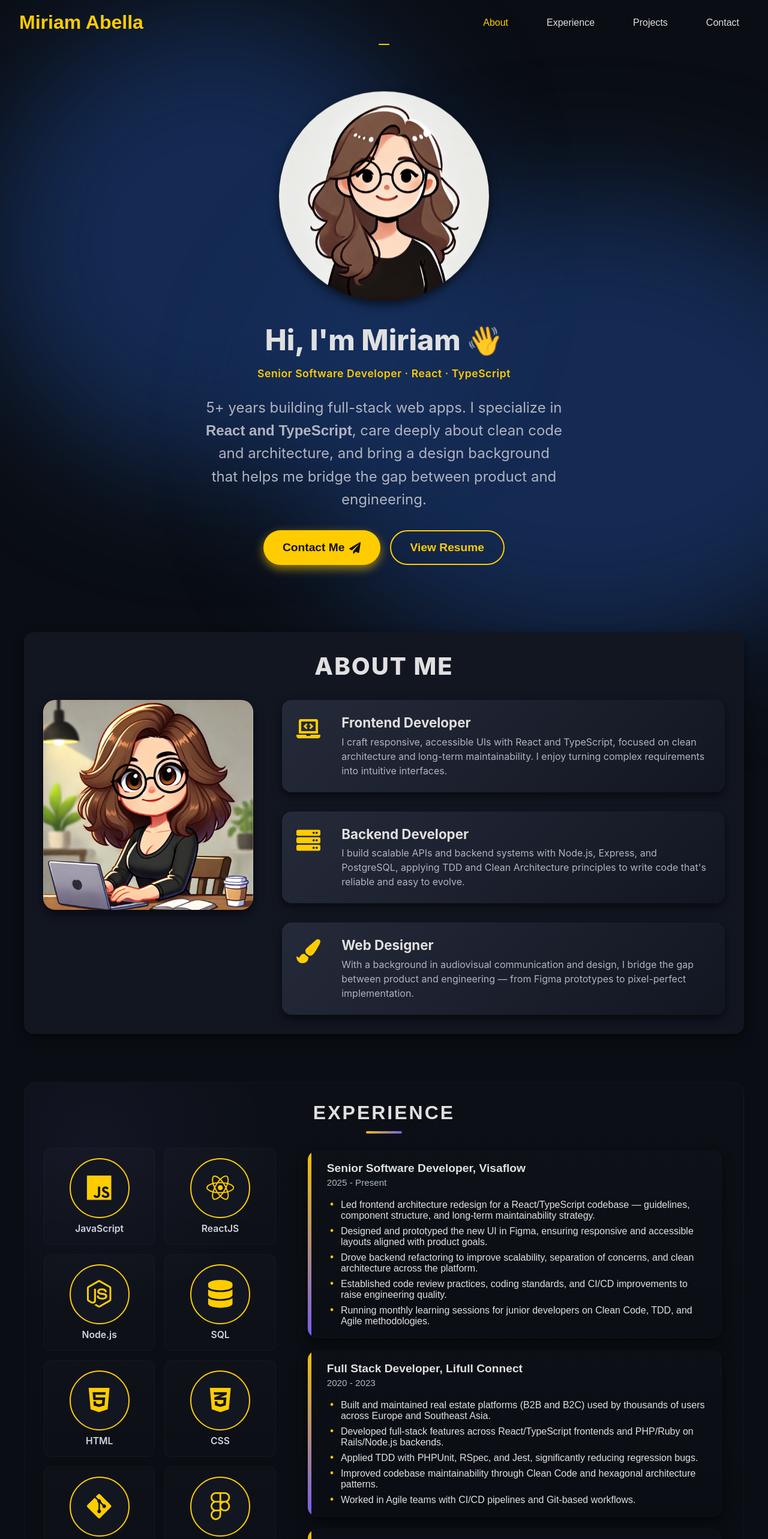
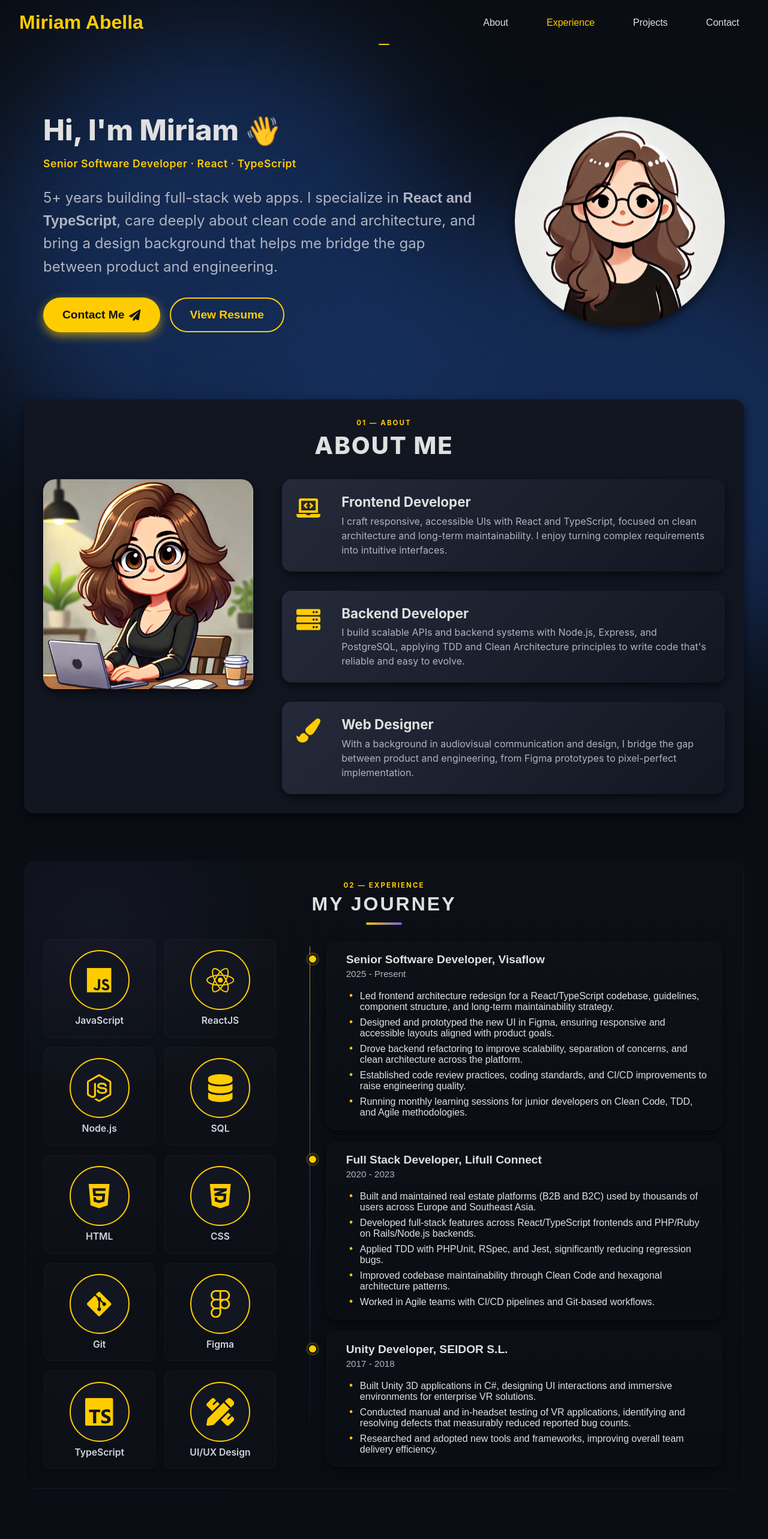
Before and after one commit to bejabeja/portfolio-web, a React (Vite) app: page / in a window 1280 px wide. Shown: the top 2566 px of the page at 60% size. Built offline with nearby package versions, Linux system fonts and the light colour scheme.

Commit message:
improve design

```diff
--- a/index.html
+++ b/index.html
@@ -4,20 +4,20 @@
     <meta charset="UTF-8" />
     <link rel="icon" type="image/webp" href="/favicon.ico" />
     <meta name="viewport" content="width=device-width, initial-scale=1.0" />
-    <title>Miriam Abella — Software Developer</title>
+    <title>Miriam Abella - Software Developer</title>
     <meta name="description" content="Portfolio of Miriam Abella, a full stack software developer specialising in React, Node.js and TypeScript." />
     <link rel="canonical" href="https://mabella.dev/" />
 
     <!-- Open Graph -->
     <meta property="og:type" content="website" />
     <meta property="og:url" content="https://mabella.dev/" />
-    <meta property="og:title" content="Miriam Abella — Software Developer" />
+    <meta property="og:title" content="Miriam Abella - Software Developer" />
     <meta property="og:description" content="Portfolio of Miriam Abella, a full stack software developer specialising in React, Node.js and TypeScript." />
     <meta property="og:image" content="https://mabella.dev/og-image.png" />
 
     <!-- Twitter -->
     <meta name="twitter:card" content="summary_large_image" />
-    <meta name="twitter:title" content="Miriam Abella — Software Developer" />
+    <meta name="twitter:title" content="Miriam Abella - Software Developer" />
     <meta name="twitter:description" content="Portfolio of Miriam Abella, a full stack software developer specialising in React, Node.js and TypeScript." />
     <meta name="twitter:image" content="https://mabella.dev/og-image.png" />
 
--- a/src/components/About/About.jsx
+++ b/src/components/About/About.jsx
@@ -4,7 +4,7 @@ import styles from "./About.module.css";
 const About = () => {
   return (
     <section className={styles.aboutSection} id="about" data-animate>
-      <h2 className={styles.sectionTitle}>About Me</h2>
+      <h2 className={styles.sectionTitle} data-section-label="01 — About">About Me</h2>
       <div className={styles.aboutWrapper}>
         <img
           className={styles.aboutImage}
@@ -41,7 +41,7 @@ const About = () => {
               <h3>Web Designer</h3>
               <p>
                 With a background in audiovisual communication and design, I
-                bridge the gap between product and engineering — from Figma
+                bridge the gap between product and engineering, from Figma
                 prototypes to pixel-perfect implementation.
               </p>
             </div>
--- a/src/components/Contact/Contact.jsx
+++ b/src/components/Contact/Contact.jsx
@@ -5,7 +5,7 @@ const Contact = () => {
   return (
     <footer className={styles.container} id="contact" data-animate>
       <div className={styles.text}>
-        <h2>Contact</h2>
+        <h2 data-section-label="04 — Contact">Let's Work Together</h2>
         <p>Feel free to reach out!</p>
       </div>
 
--- a/src/components/Experience/Experience.jsx
+++ b/src/components/Experience/Experience.jsx
@@ -13,8 +13,8 @@ const Experience = () => {
       aria-labelledby="experience-title"
       data-animate
     >
-      <h2 id="experience-title" className={styles.title}>
-        Experience
+      <h2 id="experience-title" className={styles.title} data-section-label="02 — Experience">
+        My Journey
       </h2>
       <div className={styles.content}>
         <div className={styles.skills} aria-label="Skills" role="list">
--- a/src/components/Experience/Experience.module.css
+++ b/src/components/Experience/Experience.module.css
@@ -105,8 +105,20 @@
     display: flex;
     flex-direction: column;
     gap: 1.25rem;
-    padding: 0.25rem;
+    padding: 0.25rem 0.25rem 0.25rem 2.25rem;
     width: 100%;
+    position: relative;
+}
+
+/* vertical timeline line */
+.workExperiences::before {
+    content: "";
+    position: absolute;
+    left: 0.55rem;
+    top: 0.75rem;
+    bottom: 0.75rem;
+    width: 1px;
+    background: linear-gradient(to bottom, rgba(255, 204, 0, 0.7), rgba(123, 97, 255, 0.4), transparent);
 }
 
 .workExperience {
@@ -117,20 +129,20 @@
     padding: 1.15rem 1.25rem;
     border: 1px solid rgba(255, 255, 255, 0.02);
     position: relative;
-    overflow: hidden;
 }
 
-/* accent bar */
+/* timeline dot */
 .workExperience::before {
     content: "";
     position: absolute;
-    left: 0;
-    top: 0;
-    bottom: 0;
-    width: 6px;
-    background: var(--accent-grad);
-    border-radius: 8px 0 0 8px;
-    opacity: 0.95;
+    left: -1.97rem;
+    top: 1.25rem;
+    width: 12px;
+    height: 12px;
+    border-radius: 50%;
+    background: var(--color-secondary);
+    border: 2px solid #0a0e14;
+    box-shadow: 0 0 0 3px rgba(255, 204, 0, 0.18);
 }
 
 /* hover effect */
--- a/src/components/Hero/Hero.module.css
+++ b/src/components/Hero/Hero.module.css
@@ -172,6 +172,33 @@
 }
 
 
+@media (min-width: 830px) {
+    .heroSection {
+        flex-direction: row;
+        align-items: center;
+        justify-content: space-between;
+        gap: 4rem;
+        margin: 5rem auto;
+        text-align: left;
+    }
+
+    .heroContent {
+        text-align: left;
+        max-width: none;
+        flex: 1;
+    }
+
+    .heroActions {
+        justify-content: flex-start;
+    }
+
+    .heroImageWrapper {
+        width: 380px;
+        flex-shrink: 0;
+        margin-bottom: 0;
+    }
+}
+
 .topBlur,
 .bottomBlur {
     position: absolute;
--- a/src/components/Projects/ProjectCard.jsx
+++ b/src/components/Projects/ProjectCard.jsx
@@ -39,10 +39,10 @@ const ProjectCard = ({ project, isProfessional = false }) => {
   const primaryLabel = demo
     ? "Open demo"
     : repository
-    ? "Open repository"
-    : link
-    ? "Visit site"
-    : null;
+      ? "Open repository"
+      : link
+        ? "Visit site"
+        : null;
 
   return (
     <article
@@ -82,7 +82,7 @@ const ProjectCard = ({ project, isProfessional = false }) => {
       <div className={styles.content}>
         <h3 id={`project-${title}`} className={styles.title}>
           {title}
-          {isProfessional && company ? ` — ${company}` : ""}
+          {isProfessional && company ? ` - ${company}` : ""}
         </h3>
 
         {isProfessional && years && (
--- a/src/components/Projects/Projects.jsx
+++ b/src/components/Projects/Projects.jsx
@@ -91,7 +91,7 @@ const Projects = () => {
         ))}
       </div>
 
-      <h2 id="projects-title" className={styles.title}>
+      <h2 id="projects-title" className={styles.title} data-section-label="03 — Projects">
         {tabs.find((t) => t.id === activeTab)?.label}
       </h2>
 
--- a/src/data/data.json
+++ b/src/data/data.json
@@ -48,7 +48,7 @@
             "startDate": "2025",
             "endDate": "Present",
             "tasks": [
-                "Led frontend architecture redesign for a React/TypeScript codebase — guidelines, component structure, and long-term maintainability strategy.",
+                "Led frontend architecture redesign for a React/TypeScript codebase, guidelines, component structure, and long-term maintainability strategy.",
                 "Designed and prototyped the new UI in Figma, ensuring responsive and accessible layouts aligned with product goals.",
                 "Drove backend refactoring to improve scalability, separation of concerns, and clean architecture across the platform.",
                 "Established code review practices, coding standards, and CI/CD improvements to raise engineering quality.",
--- a/src/index.css
+++ b/src/index.css
@@ -33,3 +33,15 @@ body {
     transition: none;
   }
 }
+
+[data-section-label]::before {
+  content: attr(data-section-label);
+  display: block;
+  font-size: 0.72rem;
+  font-weight: 700;
+  letter-spacing: 0.18em;
+  text-transform: uppercase;
+  color: #ffcc00;
+  margin-bottom: 0.4rem;
+  font-family: "Inter", sans-serif;
+}
```
